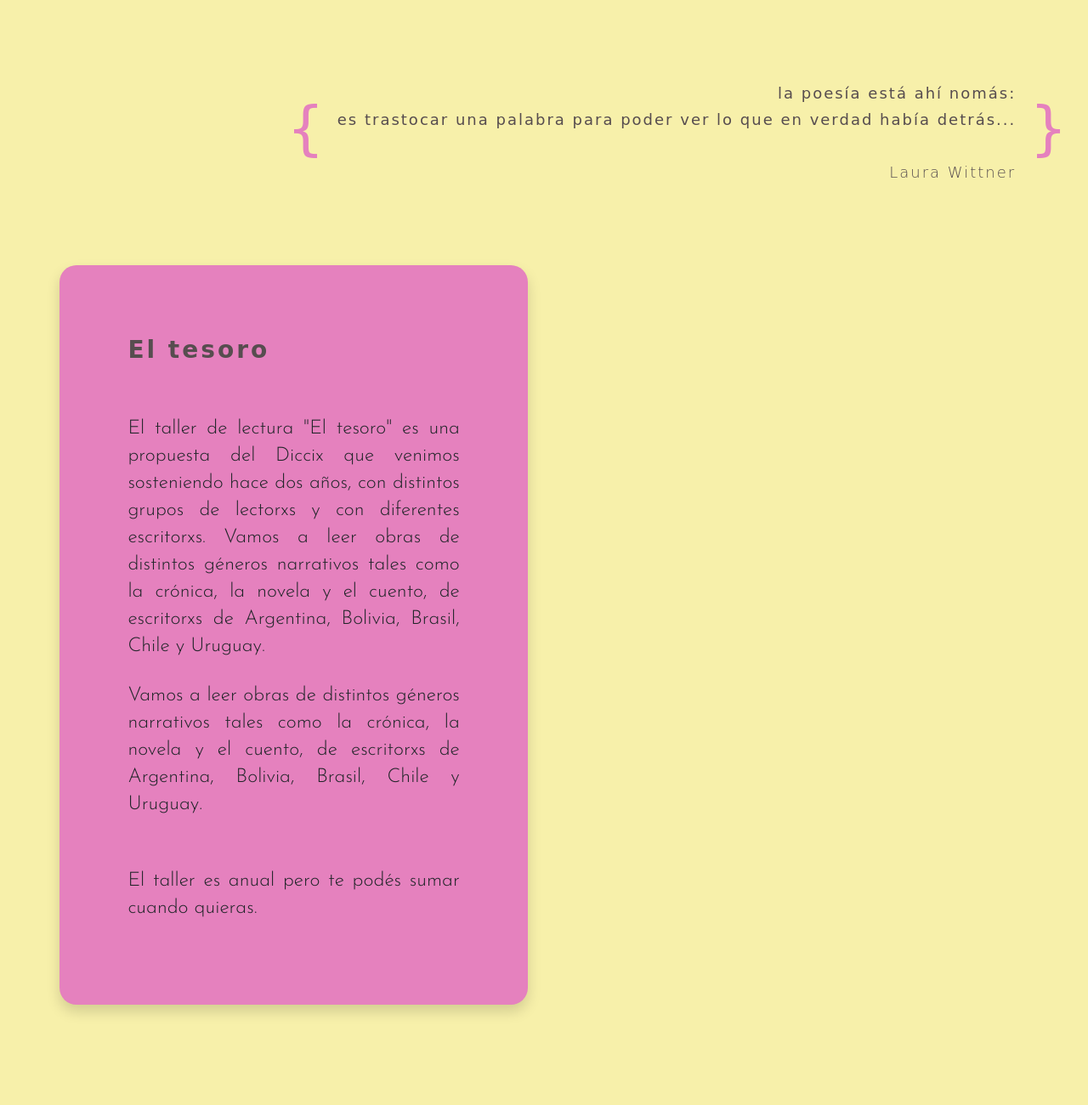
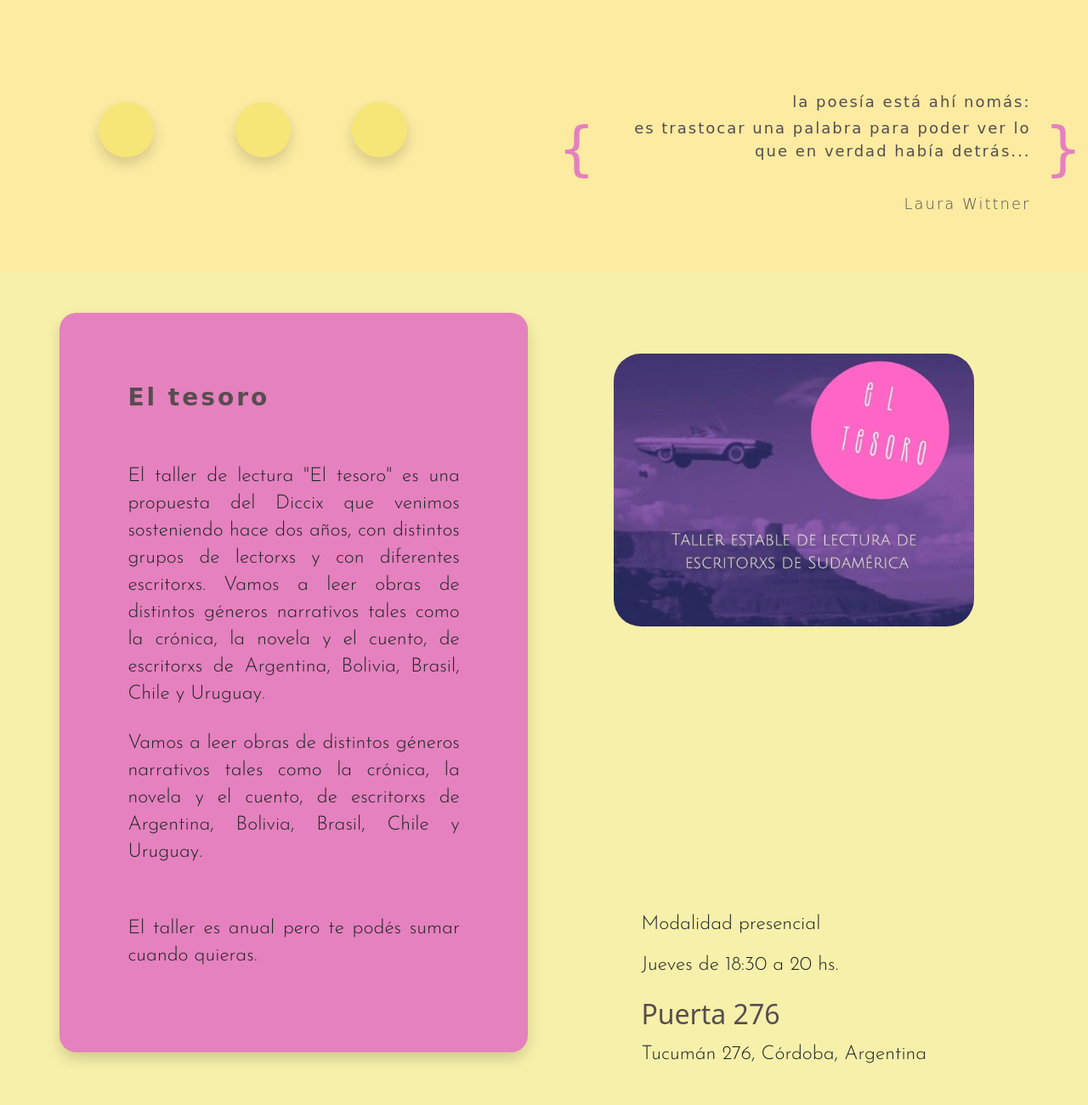
Before and after one commit to FColombe/Diccionario_de_escritoras, a plain HTML site: page pp/talleres.html in a window 1280 px wide. Shown: the part 240-1540 px from the top of the page at 85% size. Drawn offline with nearby package versions, Linux system fonts and the light colour scheme; a web font is replaced by a local one.

Commit message:
TRABAJÉ SOBRE TALLERES

```diff
--- a/estilo.css
+++ b/estilo.css
@@ -543,8 +543,9 @@ p {
 }
 
 .cajaCCF{
+  width: 60%;
   position: relative;
-  top: -610px;
+  top: -620px;
   left: 5%;
 }
 
@@ -566,12 +567,12 @@ p {
 }
 
 .cajaFlyerTaller {
-  width: 45%;
+  width: 35%;
 }
 
 .cajaModalidad{
   width: 35%;
-  margin-top: -15%;
+  margin-top: -32%;
   margin-left: 58%;
   margin-bottom: 8%;
 }
@@ -588,6 +589,17 @@ p {
   margin-bottom: 5%;
 }
 
+.boton a:active{
+  background-color: rgba(229, 129, 190);
+  padding: 3px;
+}
+
+.cajaCCD{
+  position: absolute;
+  top: 360px;
+  left: 10%;
+}
+
 .cajaCircRosaT{
   position: absolute;
   top: 25%;
@@ -601,8 +613,9 @@ p {
 }
 
 .cajaCitaT {
-  position: relative;
-  left: 60%;
+  position: absolute;
+  top: 250px;
+  left: 35%;
 }
 
 .estiloForm{
@@ -617,6 +630,12 @@ p {
   left: 18%;
   top: -50%
 }
+
+.cajaCitaC{
+  position: relative;
+  left:60%;
+}
+
 
 
 /*VISTA MOBILE        ______________________________________________________________________________________________________________________________________________________*/
--- a/pp/talleres.html
+++ b/pp/talleres.html
@@ -32,7 +32,14 @@
         </nav>
     </header>
     <main>
-        <div class="d-flex justify-content-end mb-lg-5">
+        <div class="barraHorizontal">
+        </div>
+        <div class="row cajaCCD">
+            <div class="col-4 circuloAmarillo shadow  me-3 me-lg-5 pe-lg-5"></div>
+            <div class="col-4 circuloAmarillo shadow  ms-3 me-3 me-lg-5 ms-lg-5 pe-lg-5"></div>
+            <div class="col-4 circuloAmarillo shadow  me-lg-5 ms-lg-4"></div>
+        </div>
+        <div class="d-flex justify-content-end mb-lg-5 cajaCitaT">
             <div class="d-flex justify-content-center align-items-center w-75 w-lg-100 estiloCita mt-lg-5 pt-lg-5" style="width: 500px;">
                 <div class="corchete me-lg-2 mb-lg-2">
                     {
@@ -55,7 +62,8 @@
             </div>
         </div>
         <section>
-                <article class="row m-0 p-0 mt-lg-5 pt-lg-5">
+                <article>
+                    <div class="row m-0 p-0 mt-lg-5">
                         <div class="col-sm-12 col-lg-6 cajaTaller shadow">
                             <h1 class="estiloArt1 mb-lg-5">
                                 El tesoro
@@ -73,17 +81,19 @@
                                 El taller es anual pero te podés sumar cuando quieras.
                             </p>
                         </div>
-                    <div class="col-sm-12 col-lg-6 cajaFlyerTaller mt-lg-5 pt-lg-4">
-                        <img src="../img/taller.jpeg" class="img-fluid w-75 rounded-5" alt="Flyer El tesoro">
+                        <div class="col-sm-12 col-lg-6 cajaFlyerTaller mt-lg-5">
+                            <img src="../img/taller.jpeg" class="img-fluid w-100 rounded-5" alt="Flyer El tesoro">
                         </div>
+                    </div>
+                    <div class="row m-0 p-0">
                         <div class="col-sm-12 col-lg-6 rounded-5 boton estiloCita">
-                        <a class="btn" href="https://docs.google.com/forms/d/15aaH4Pv7jcVm6OIH8JPQ4tWdLKeQqdOPc8gvbFgZVEY/viewform?edit_requested=true" target="_blank" role="button">me quiero inscribir</a>
+                            <a class="rounded-5" href="https://docs.google.com/forms/d/15aaH4Pv7jcVm6OIH8JPQ4tWdLKeQqdOPc8gvbFgZVEY/viewform?edit_requested=true" target="_blank" role="button">me quiero inscribir</a>
                         </div>
                         <div class="col-sm-12 col-lg-6 cajaModalidad">
-                        <p>
+                            <p class="pb-lg-0">
                                 Modalidad presencial
                             </p>
-                        <p>
+                            <p class="pt-lg-0">
                                 Jueves de 18:30 a 20 hs.
                             </p>
                             <h2>
@@ -92,6 +102,8 @@
                             <p>
                                 Tucumán 276, Córdoba, Argentina
                             </p>
+                        </div>
+                        <div class="barraHorizontal2"></div>
                     </div>
                 </article>
         </section>
```
Also changed, not shown: pp/contacto.html (+1 -1 lines). Lines whose indentation alone changed are shown as unchanged.
